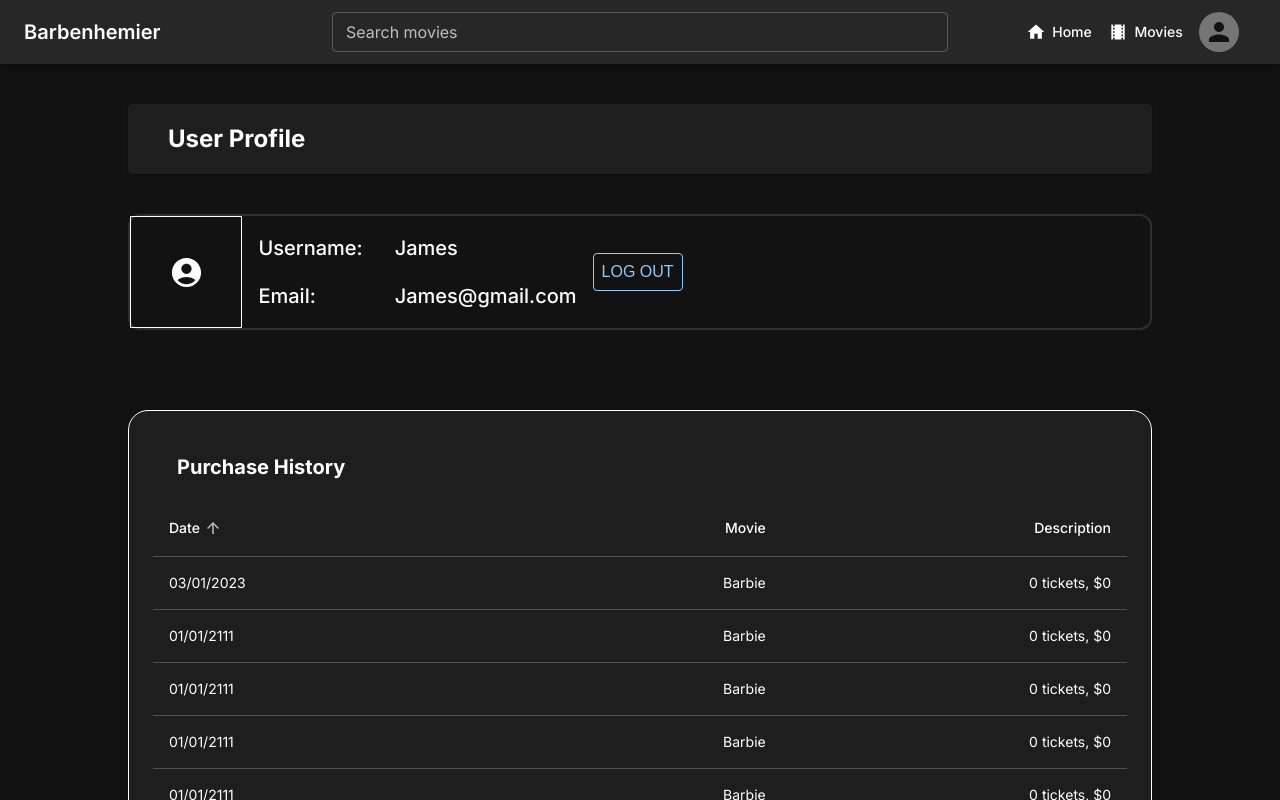
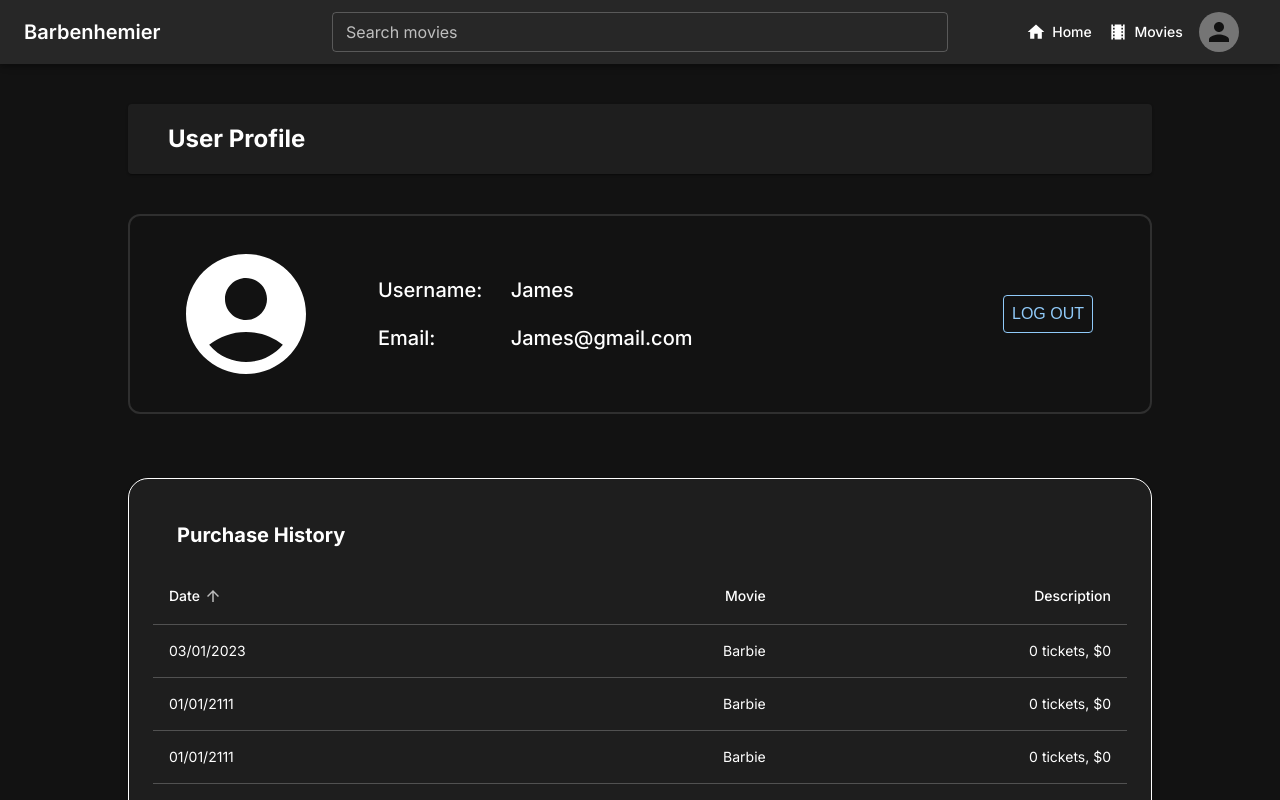
Before and after one commit to EddyEhhh/barbenheimer-frontend, a Next.js app: page /Account in a window 1280 px wide. Shown: the top 800 px of the page. Built offline with nearby package versions, Linux system fonts and the light colour scheme; no server answers.

Commit message:
feat: change layout of design

```diff
--- a/src/app/Account/page.tsx
+++ b/src/app/Account/page.tsx
@@ -204,7 +204,7 @@ const Account = () => {
 
     <Grid container justifyContent={"center"} >
       <UserDetails></UserDetails>
-      <Box component={Paper} sx={{pt:3, pb:4,pr:3,pl:3, width: '80%', mb:10, mt: 10, border:1, borderRadius:5}}>
+      <Box component={Paper} sx={{pt:3, pb:4,pr:3,pl:3, width: '80%', mb:10, mt: 8, border:1, borderRadius:5}}>
           <EnhancedTableToolbar />
           <TableContainer>
             <Table
--- a/src/app/components/(accountPage)/userDetails.tsx
+++ b/src/app/components/(accountPage)/userDetails.tsx
@@ -12,13 +12,14 @@ const UserDetails = () => {
         </Grid>
 
         {/* Body */}
-        <Grid border={2} borderRadius={3} borderColor="divider" display="flex"width={"100%"}>
+        <Grid container border={2} borderRadius={3} borderColor="divider" display="flex" width={"100%"} justifyContent={"space-between"} height={200}>
           {/* Account Icon */}
-          <Grid container className='accountIcon' border={1} alignContent="center" justifyContent={"center"} width={"20%"}>
-              <AccountCircleRoundedIcon fontSize='large' />
+          <Grid display={"flex"} width={"65%"}>
+            <Grid container className='accountIcon' alignContent="center" justifyContent={"center"} width={"35%"}>
+                <AccountCircleRoundedIcon fontSize='large' style={{ fontSize: '9em' }} />
             </Grid>
 
-          <Grid display="column">
+            <Grid container display="column" alignContent={"center"} width={"20%"}>
               {/* Name */}
                 <Grid sx={{ pt:2, pl:2, pr:2}}>
                   <Typography variant='h6'>Username:</Typography>
@@ -29,16 +30,17 @@ const UserDetails = () => {
                 </Grid>
             </Grid>
 
-          <Grid display="column">
+            <Grid container display="column" alignContent={"center"} width={"30%"}>
                 <Grid sx={{  pt:2, pl:2, pr:2}}>
-                <Typography variant='h6' fontWeight="semibold">James</Typography>
+                  <Typography variant='h6' fontWeight="semibold">James{}</Typography>
                 </Grid>
                 <Grid sx={{ pb: 2, pl:2, pr:2, mt: 2}}>
-                <Typography variant='h6' fontWeight="semibold">James@gmail.com</Typography>
+                  <Typography variant='h6' fontWeight="semibold">James@gmail.com{}</Typography>
+                </Grid>
             </Grid>
           </Grid>
 
-          <Grid container className='logoutButton' alignContent={"center"}>
+          <Grid container className='logoutButton' alignContent={"center"} width={"20%"} display={"flex"} justifyContent={"center"}>
             <Button sx={{ border: 1 }}>
               <Link href="/" underline="none">
                 <Typography>Log Out</Typography>
```
Lines whose indentation alone changed are shown as unchanged.
